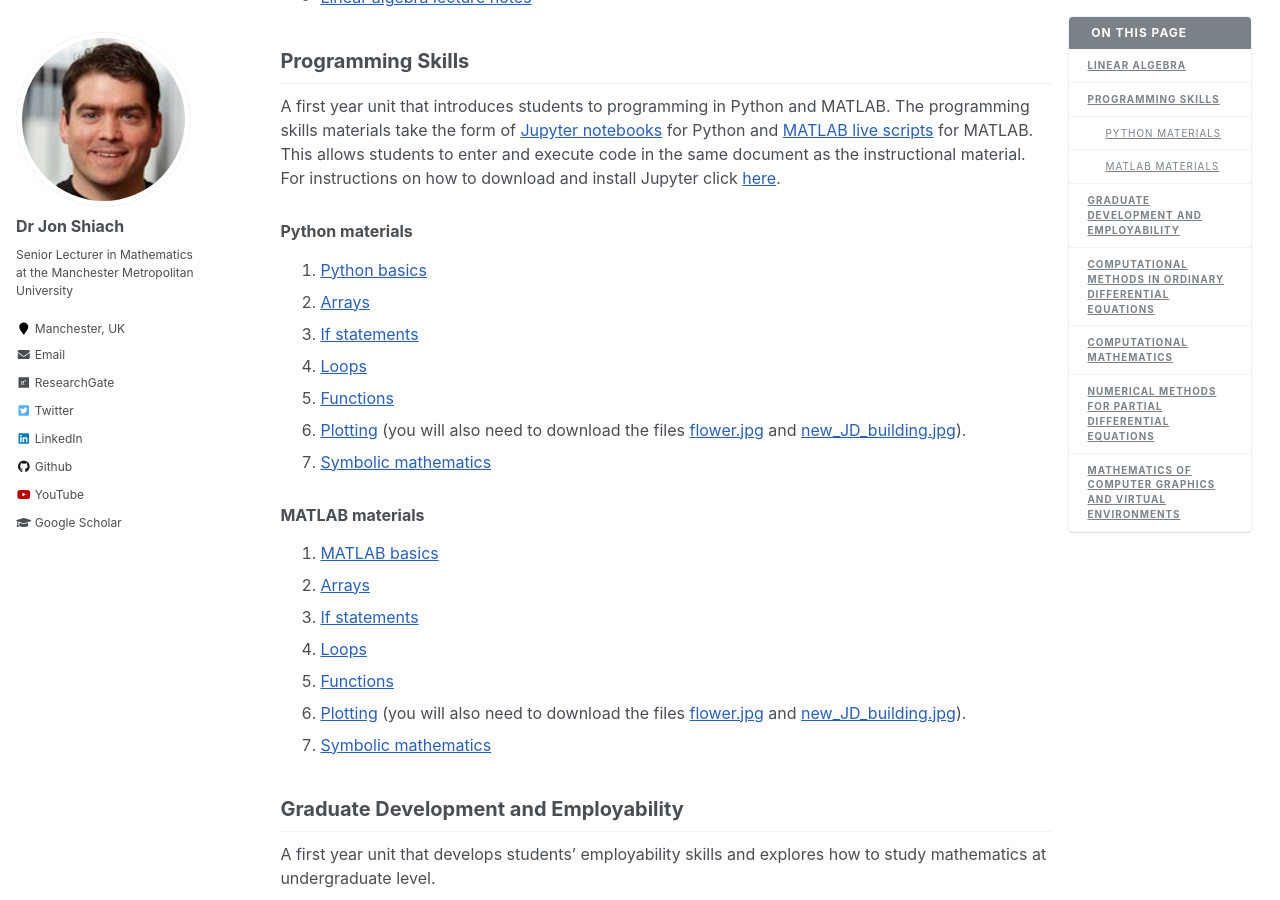
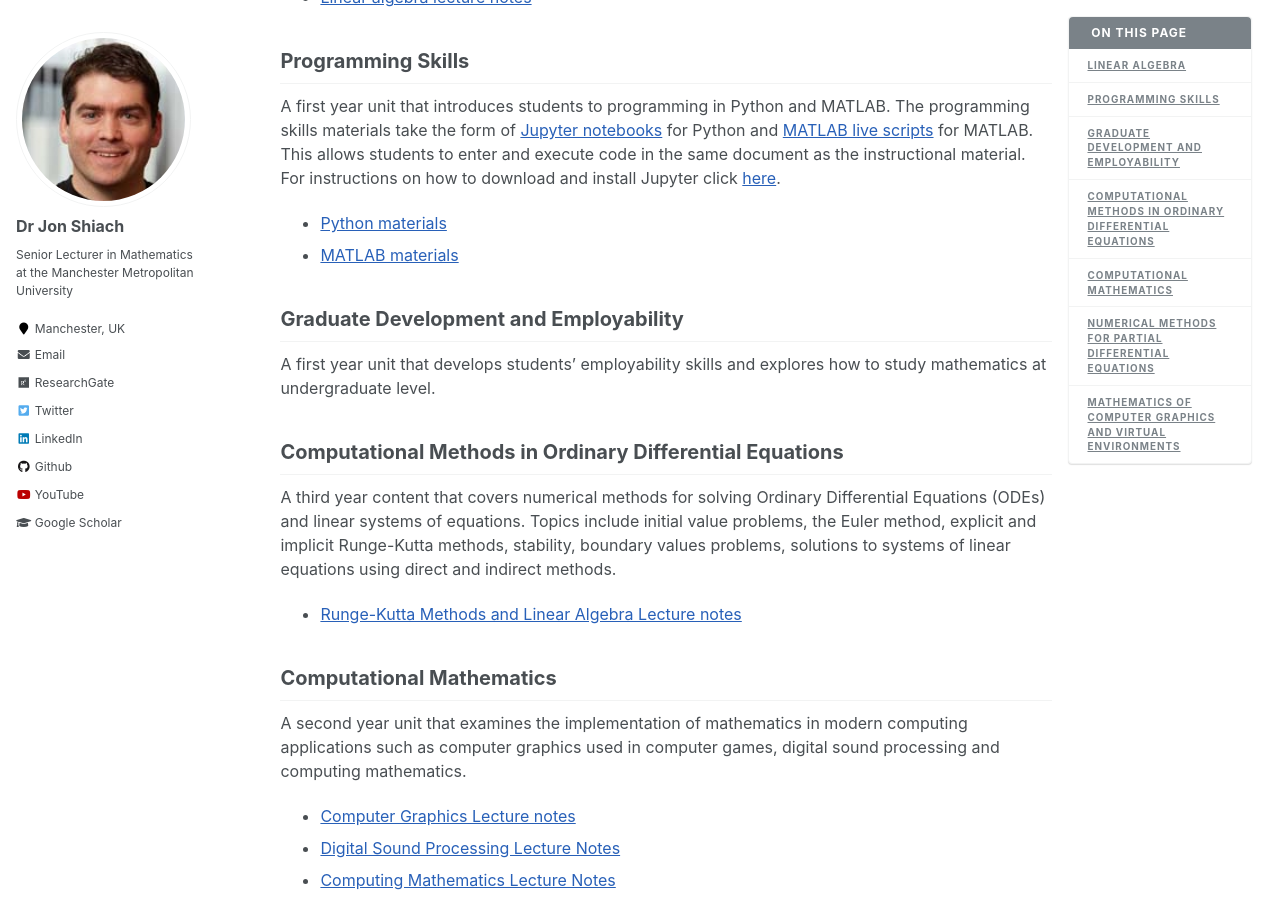
Before and after one commit to jonshiach/jonshiach.github.io, a Jekyll site: the page built from _pages/teaching.md, in a window 1280 px wide and 900 px high, scrolled down 385 px. Built offline with Jekyll 4.4.1, drawn with Linux system fonts in a browser that asks for light colours.

Commit message:
Latest update

```diff
--- a/_pages/teaching.md
+++ b/_pages/teaching.md
@@ -19,30 +19,12 @@ A first year unit that introduces students to linear algebra. Topics include mat
 
 A first year unit that introduces students to programming in Python and MATLAB. The programming skills materials take the form of [Jupyter notebooks](https://jupyter.org/) for Python and [MATLAB live scripts](https://uk.mathworks.com/help/matlab/live-scripts-and-functions.html) for MATLAB. This allows students to enter and execute code in the same document as the instructional material. For instructions on how to download and install Jupyter click [here](/jupyter-notebook){:target="_blank"}.
 
-### Python materials
-
-1. [Python basics](/files/Python_materials/1_python_basics.ipynb)
-2. [Arrays](/files/Python_materials/2_arrays.ipynb)
-3. [If statements](/files/Python_materials/3_if_statements.ipynb)
-4. [Loops](/files/Python_materials/4_loops.ipynb)
-5. [Functions](/files/Python_materials/5_functions.ipynb)
-6. [Plotting](/files/Python_materials/6_plotting.ipynb) (you will also need to download the files <a href="/files/Python_materials/flower.jpg" download target="_blank">flower.jpg</a> and  <a href="/files/Python_materials/new_JD_building.jpg" download target="_blank">new_JD_building.jpg</a>).
-7. [Symbolic mathematics](/files/Python_materials/7_symbolic_mathematics.ipynb){:target="_blank"}
-
-### MATLAB materials
-
-1. [MATLAB basics](/files/MATLAB_materials/M1_matlab_basics.mlx)
-2. [Arrays](/files/MATLAB_materials/M2_arrays.mlx)
-3. [If statements](/files/MATLAB_materials/M3_if_statements.mlx)
-4. [Loops](/files/MATLAB_materials/M4_loops.mlx)
-5. [Functions](/files/MATLAB_materials/M5_functions.mlx)
-6. [Plotting](/files/MATLAB_materials/M6_plotting.mlx) (you will also need to download the files <a href="/files/Python_materials/flower.jpg" download target="_blank">flower.jpg</a> and  <a href="/files/Python_materials/new_JD_building.jpg" download target="_blank">new_JD_building.jpg</a>).
-7. [Symbolic mathematics](/files/MATLAB_materials/M7_symbolic_mathematics.mlx)
+- [Python materials](/files/Python_materials/Python_materials.zip)
+- [MATLAB materials](/files/MATLAB_materials/MATLAB_materials.zip)
 
 ## Graduate Development and Employability
 
 A first year unit that develops students' employability skills and explores how to study mathematics at undergraduate level.
-
 
 ## Computational Methods in Ordinary Differential Equations
 
```
Also changed, not shown: 8 other files.
